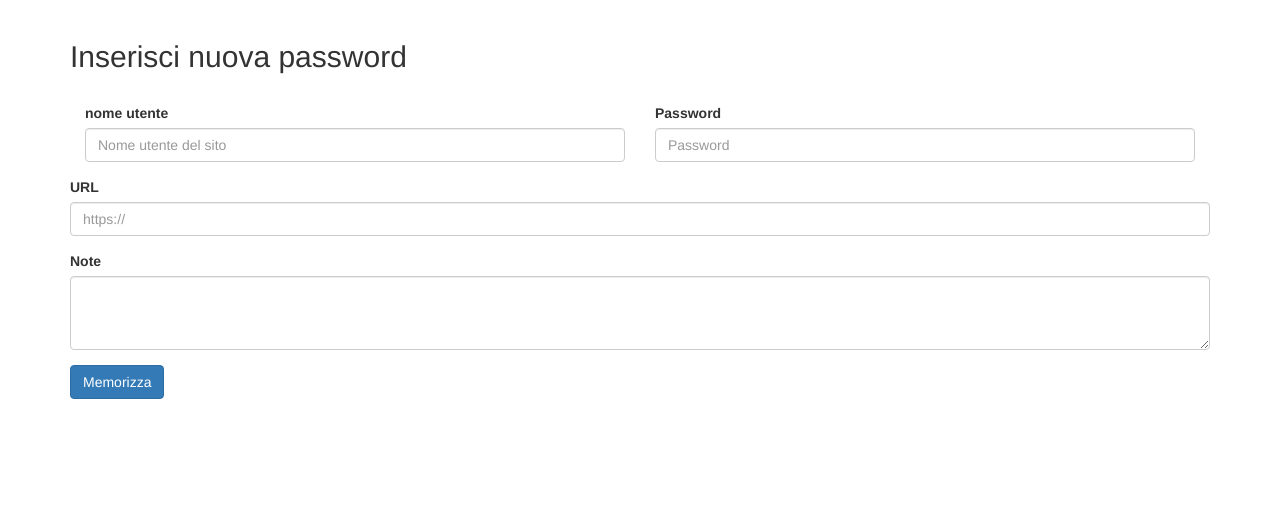
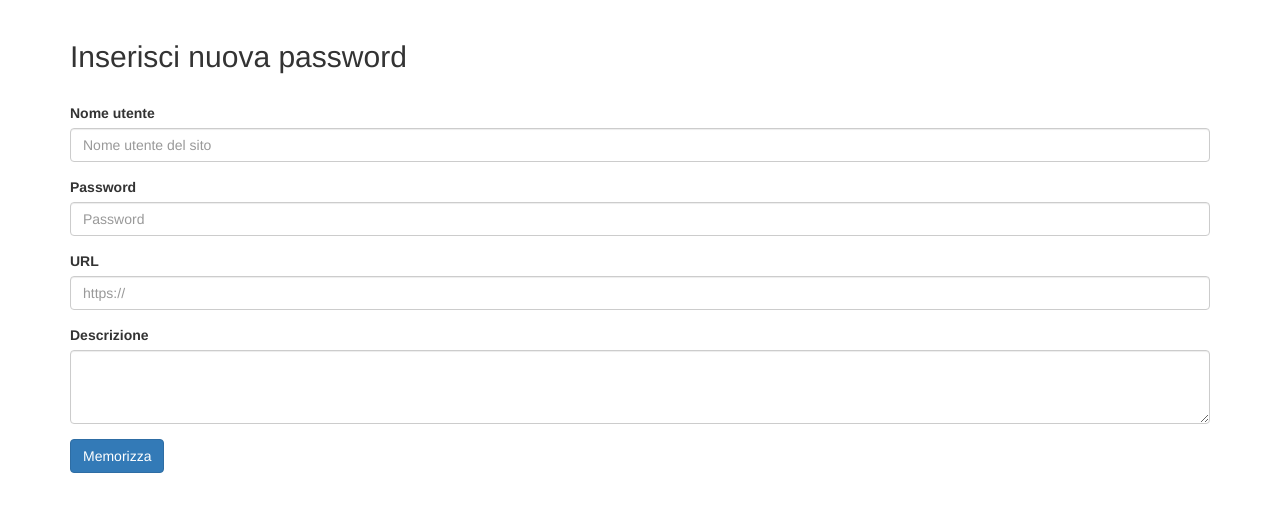
Before and after one commit to Kaya84/Mnemosine, a PHP site: page /newPassword.php in a window 1280 px wide. Shown: the part 51-563 px from the top of the page. Run offline with PHP 8.4, Linux system fonts and the light colour scheme; the visitor is signed in with stand-in values (Sample User, id 1); a stand-in replaces the project's code that opens the database connection.

Commit message:
modificata visualizzazione inserimento nuova password

```diff
--- a/newPassword.php
+++ b/newPassword.php
@@ -89,22 +89,26 @@ if ($newPassword){
 <br>
 <form method='post'>
   <div class="form-row">
-    <div class="form-group col-md-6">
-      <label for="inputEmail4">nome utente</label>
+    <div class="form-group">
+      <label for="inputEmail4">Nome utente</label>
       <input type="text" class="form-control" id="inputEmail4" placeholder="Nome utente del sito" name='userName'>
     </div>
-    <div class="form-group col-md-6">
+    <div class="form-group">
       <label for="inputPassword4">Password</label>
       <input type="text" class="form-control" id="inputPassword4" placeholder="Password" name='password'>
     </div>
   </div>
-  <div class="form-group">
-    <label for="inputAddress">URL</label>
-    <input type="text" class="form-control" id="inputAddress" placeholder="https://" name='url'>
+  <div class="form-row">
+	<div class="form-group">
+    	<label for="inputAddress">URL</label>
+	    <input type="text" class="form-control" id="inputAddress" placeholder="https://" name='url'>
+	</div>
   </div>
-    <div class="form-group">
-    <label for="exampleFormControlTextarea1">Note</label>
-    <textarea class="form-control" id="exampleFormControlTextarea1" rows="3" name='note'></textarea>
+  <div class="form-row">
+	<div class="form-group">
+	    <label for="exampleFormControlTextarea1">Descrizione</label>
+	    <textarea class="form-control" id="exampleFormControlTextarea1" rows="3" name='note'></textarea>
+	</div>
   </div>
   <input type='hidden' name='check' value='1'>
   <button type="submit" class="btn btn-primary">Memorizza</button>
```
